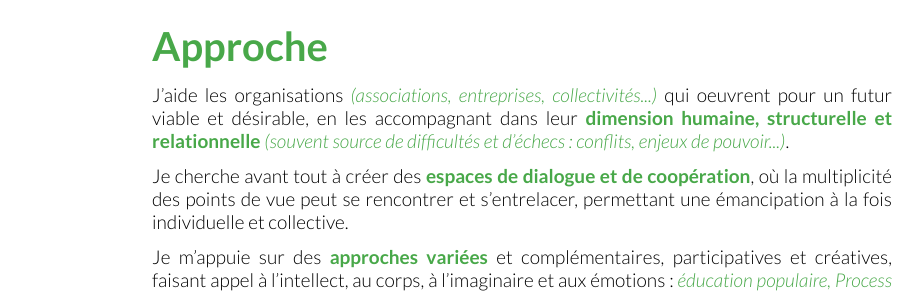
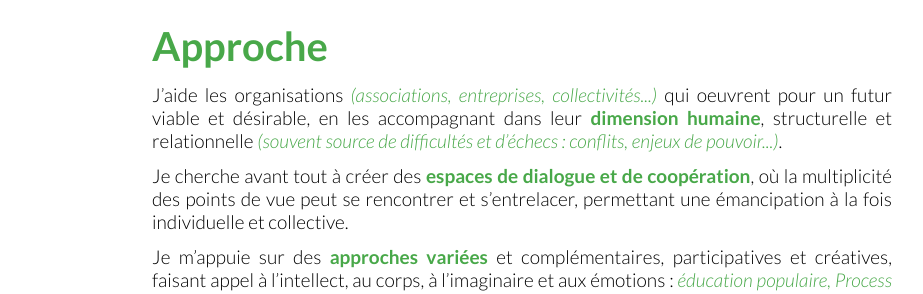
Before and after one commit to leomatteudi/leomatteudi, a Jekyll site: the page built from pages/2-organisations.html, in a window 1280 px wide. Shown: the part 712-1006 px from the top of the page, without its empty margins (178-1101 px from the left). Built offline with Jekyll 4.4.1, drawn with Linux system fonts in a browser that asks for light colours; part of the change alters nothing that is shown.

```diff
--- a/pages/2-organisations.html
+++ b/pages/2-organisations.html
@@ -12,7 +12,7 @@ title: Organisations
 
 <div class="block green">
 	<h2>Approche</h2></h2>
-	<p>J’aide les organisations <em>(associations, entreprises, collectivités...)</em> qui oeuvrent pour un futur viable et désirable, en les accompagnant dans leur <strong>dimension humaine, structurelle et relationnelle</strong> <em>(souvent source de difficultés et d’échecs : conflits, enjeux de pouvoir...)</em>.</p>
+	<p>J’aide les organisations <em>(associations, entreprises, collectivités...)</em> qui oeuvrent pour un futur viable et désirable, en les accompagnant dans leur <strong>dimension humaine</strong>, structurelle et relationnelle <em>(souvent source de difficultés et d’échecs : conflits, enjeux de pouvoir...)</em>.</p>
 	<p>Je cherche avant tout à créer des <strong>espaces de dialogue et de coopération</strong>, où la multiplicité des points de vue peut se rencontrer et s’entrelacer, permettant une émancipation à la fois individuelle et collective.</p>
 	<p>Je m’appuie sur des <strong>approches variées</strong> et complémentaires, participatives et créatives, faisant appel à l’intellect, au corps, à l’imaginaire et aux émotions : <em>éducation populaire, Process Work & Deep Democracy, Systèmes & Cercles Restauratifs, Sociocratie, Communication Non-Violente...</em></p>
 	<p>Un accompagnement peut être ponctuel ou dans la durée, et prendre <strong>différentes formes</strong> selon les besoins : <em>conseil, facilitation, formation, médiation, analyse de pratique, supervision...</em></p>
```
